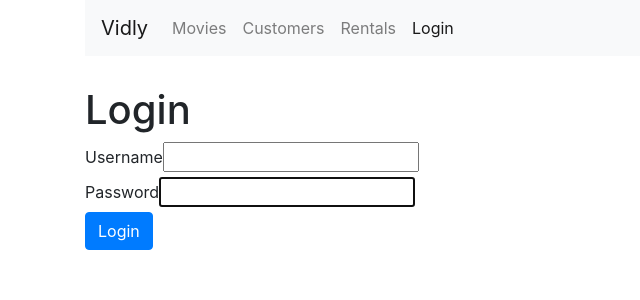
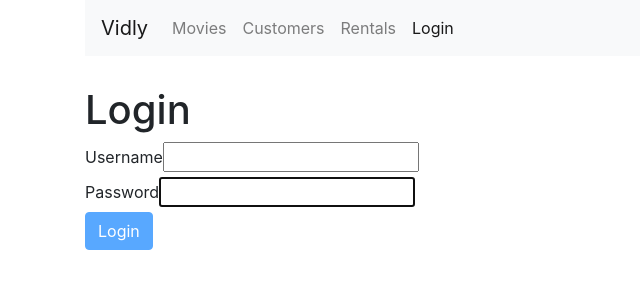
Before and after one commit to hakan-erdem-temiz/ReactJS-MovieBox, a React (Create React App) app: page /login in a window 1280 px wide. Shown: the top 300 px of the page, without its empty margins (0-640 px from the left). Built offline with nearby package versions, Linux system fonts and the light colour scheme.

Commit message:
Joi added to validate
-Also codereview for forms

```diff
--- a/package.json
+++ b/package.json
@@ -5,11 +5,12 @@
   "dependencies": {
     "bootstrap": "^4.1.1",
     "font-awesome": "^4.7.0",
+    "joi-browser": "^13.4.0",
     "lodash": "^4.17.10",
     "react": "^16.6.1",
     "react-dom": "^16.6.1",
     "react-router-dom": "^4.3.1",
-    "react-scripts": "2.1.1"
+    "react-scripts": "^2.1.3"
   },
   "scripts": {
     "start": "react-scripts start",
--- /dev/null
+++ b/src/components/common/form.jsx
@@ -0,0 +1,51 @@
+import React, { Component } from "react";
+import Joi from "joi-browser";
+
+class Form extends Component {
+  state = {
+    data: {},
+    errors: {}
+  };
+
+  validate = () => {
+    const options = { abortEarly: false };
+    const error = Joi.validate(this.state.data, this.schema, options);
+    if (!error.error) return null;
+
+    const errors = {};
+    for (let item of error.error.details) errors[item.path[0]] = item.message;
+    return errors;
+  };
+
+  validateProperty = ({ name, value }) => {
+    const obj = { [name]: value };
+    const schema = { [name]: this.schema[name] };
+    const { error } = Joi.validate(obj, schema);
+    return error ? error.details[0].message : null;
+  };
+
+  handleSubmit = e => {
+    e.preventDefault();
+
+    const errors = this.validate();
+    this.setState({ errors: errors || {} });
+    if (errors) return;
+
+    this.doSubmit();
+  };
+
+  handleChange = ({ currentTarget: input }) => {
+    // handleChange = (e) =>
+    const errors = { ...this.state.errors };
+    const errorMessage = this.validateProperty(input);
+
+    if (errorMessage) errors[input.name] = errorMessage;
+    else delete errors[input.name];
+
+    const data = { ...this.state.data };
+    data[input.name] = input.value; //e.currentTarget.name
+    this.setState({ data, errors });
+  };
+}
+
+export default Form;
--- a/src/components/loginForm.jsx
+++ b/src/components/loginForm.jsx
@@ -1,82 +1,57 @@
 import React, { Component } from "react";
 import Input from "./common/input";
-class LoginForm extends Component {
+import Joi from "joi-browser";
+import Form from "./common/form";
+
+class LoginForm extends Form {
   username = React.createRef();
 
   state = {
-    account: {
+    data: {
       username: "",
       password: ""
     },
     errors: {}
   };
 
-  validate = () => {
-    const errors = {};
-
-    const { account } = this.state;
-    if (account.username.trim() === "")
-      errors.username = "Username is required.";
-    if (account.password.trim() === "")
-      errors.password = "Password is required.";
-
-    return Object.keys(errors).length === 0 ? null : errors; //{ username: "Username is required." };
+  schema = {
+    username: Joi.string()
+      .required()
+      .label("Username"),
+    password: Joi.string()
+      .required()
+      .label("Password")
   };
 
-  handleSubmit = e => {
-    e.preventDefault();
-
-    const errors = this.validate();
-    this.setState({ errors: errors || {} });
-    if (errors) return;
-
+  doSubmit = () => {
     // Call the server
     console.log("Submitted");
   };
 
-  validateProperty = ({ name, value }) => {
-    if (name === "username") {
-      if (value.trim() === "") return "Username is required.";
-    }
-    if (name === "password") {
-      if (value.trim() === "") return "Password is required.";
-    }
-  };
+  render() {
+    const { data, errors } = this.state;
 
-  handleChange = ({ currentTarget: input }) => {
-    // handleChange = (e) =>
-    const errors = { ...this.state.errors };
-    const errorMessage = this.validateProperty(input);
-
-    if (errorMessage) errors[input.name] = errorMessage;
-    else delete errors[input.name];
-
-    const account = { ...this.state.account };
-    account[input.name] = input.value; //e.currentTarget.name
-    this.setState({ account, errors });
-  };
-
-  render() {
-    const { account, errors } = this.state;
     return (
       <div>
         <h1>Login</h1>
         <form onSubmit={this.handleSubmit}>
           <Input
             name="username"
-            value={account.username}
+            value={data.username}
             label="Username"
             onChange={this.handleChange}
             error={errors.username}
           />
           <Input
             name="password"
-            value={account.password}
+            value={data.password}
             label="Password"
             onChange={this.handleChange}
             error={errors.password}
           />
-          <button className="btn btn-primary">Login</button>
+          <button disabled={this.validate()} className="btn btn-primary">
+            Login
+          </button>
         </form>
       </div>
     );
```
Also changed, not shown: 1 other file (tests, documents, lock files or other folders).
